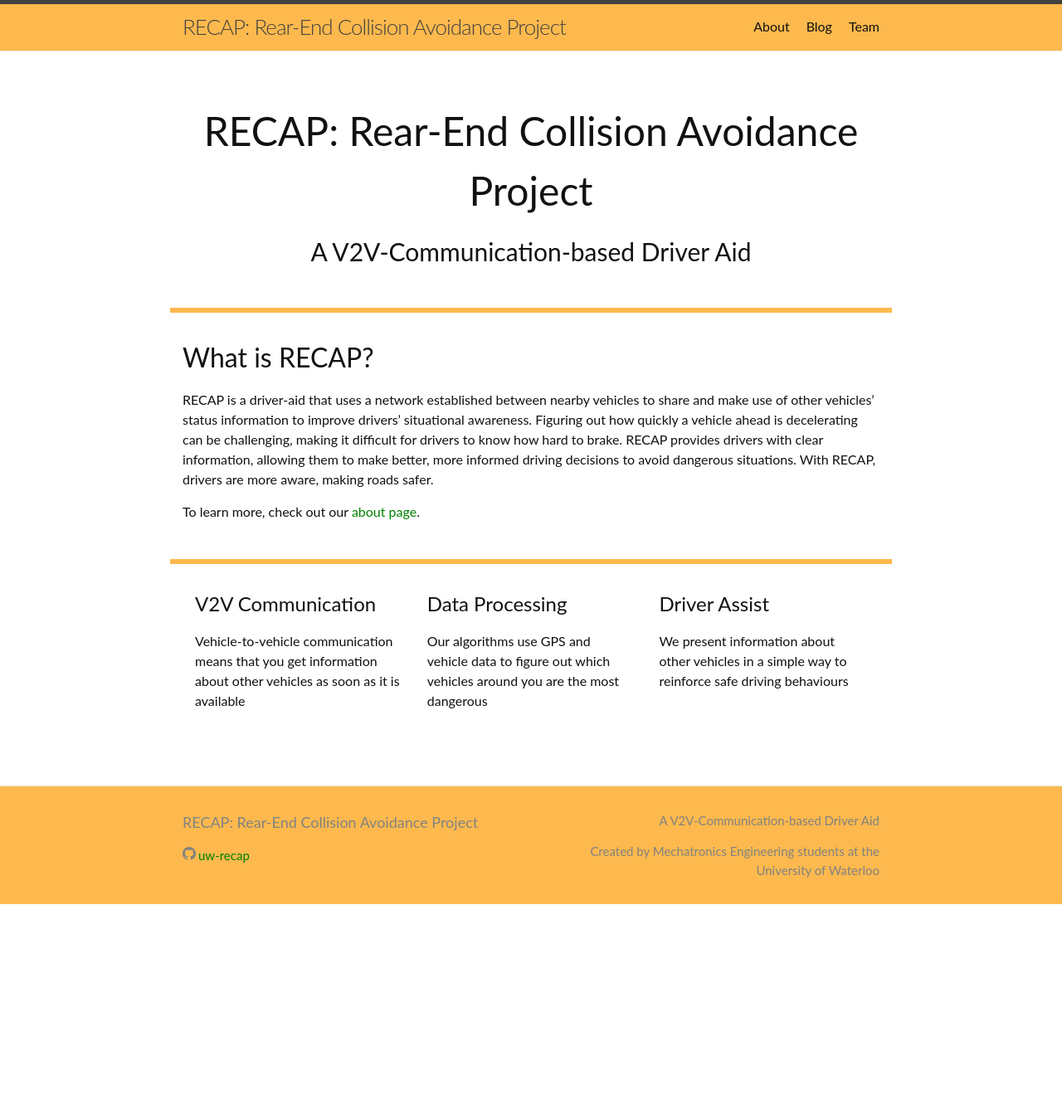
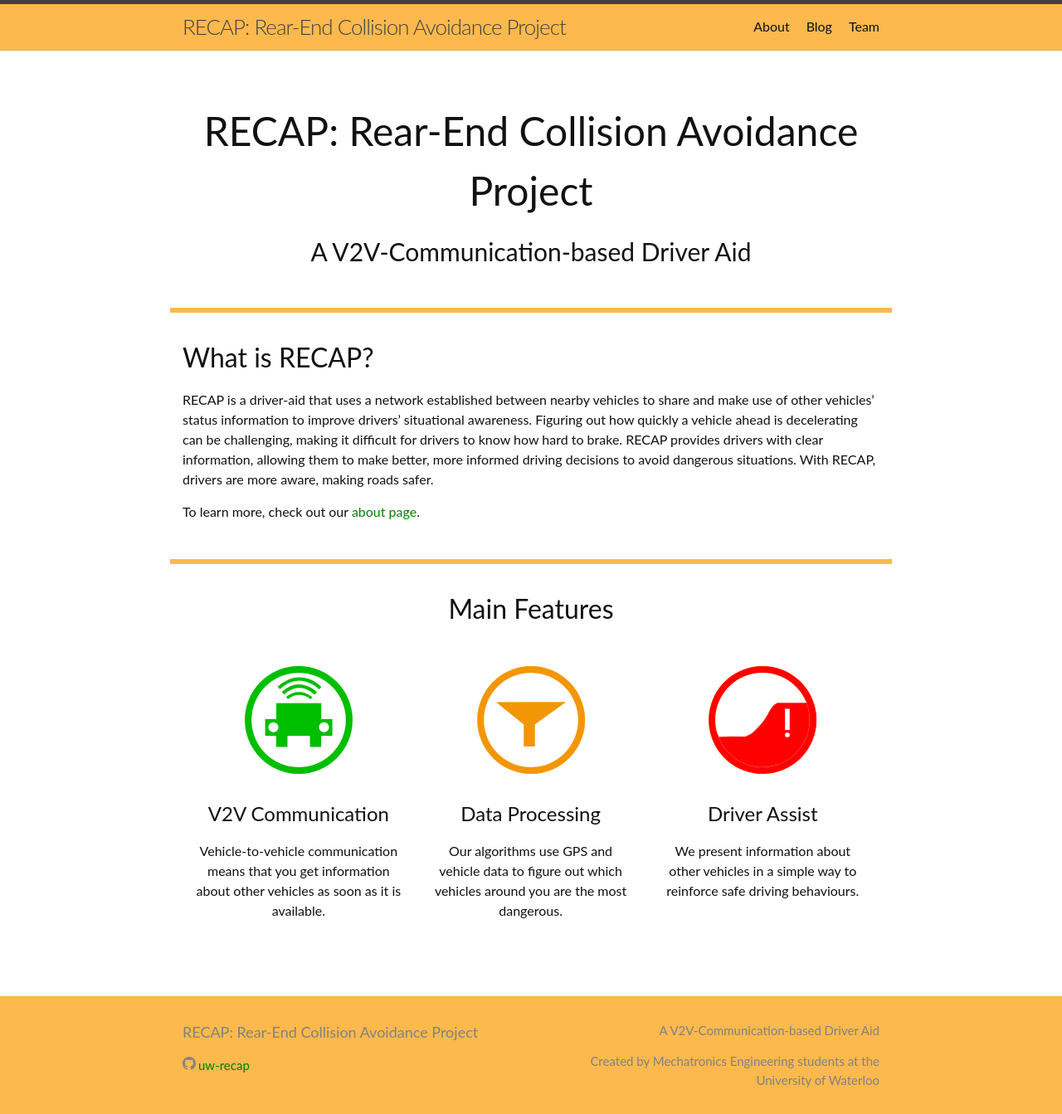
Before and after one commit to uw-recap/uw-recap.github.io, a Jekyll site: the page built from index.md, in a window 1280 px wide. Shown: the whole page at 83% size. Built offline with Jekyll 4.4.1, drawn with Linux system fonts in a browser that asks for light colours; before the commit the page ends 1090 px from its top, so only the background shows below that.

Commit message:
Home page completed

```diff
--- a/_includes/home-feature.html
+++ b/_includes/home-feature.html
@@ -1,6 +1,7 @@
 <div class="home-feature {{ include.class }}">
   <div class="feature-icon">
   <!-- put icon here -->
+    <img class="home-feature-icon" src="{{ include.icon }}" />
   </div>
   <h2>{{ include.title }}</h2>
   {{ include.content }}
--- a/_layouts/home.html
+++ b/_layouts/home.html
@@ -24,18 +24,26 @@ layout: default
 
     <div class="home-section">
       <div class="wrapper">
+        <div class="home-main-title wrapper">
+          <div class="home-main-title-text">
+            <h1>Main Features</h1>
+          </div>
+        </div>
         {% include home-feature.html
             class="leftmost"
             title=page.feature-title-1
             content=page.feature-content-1
+            icon="/assets/img/v2v-comm.svg"
         %}
         {% include home-feature.html
             title=page.feature-title-2
             content=page.feature-content-2
+            icon="/assets/img/filter2.svg"
         %}
         {% include home-feature.html
             title=page.feature-title-3
             content=page.feature-content-3
+            icon="/assets/img/UI.svg"
         %}
       </div>
     </div>
--- a/_sass/custom.scss
+++ b/_sass/custom.scss
@@ -40,6 +40,14 @@
   margin-right: $spacing-unit/2;
   margin-bottom: $spacing-unit;
   margin-left: $spacing-unit/2;
+  text-align: center;
+}
+
+.home-feature-icon {
+  width: 130px;
+  height: 130px;
+  margin: $spacing-unit auto;
+  display: block;
 }
 
 .footer-col-left {
--- a/index.md
+++ b/index.md
@@ -2,13 +2,13 @@
 layout: home
 
 feature-title-1: V2V Communication
-feature-content-1: Vehicle-to-vehicle communication means that you get information about other vehicles as soon as it is available
+feature-content-1: Vehicle-to-vehicle communication means that you get information about other vehicles as soon as it is available.
 
 feature-title-2: Data Processing
-feature-content-2: Our algorithms use GPS and vehicle data to figure out which vehicles around you are the most dangerous
+feature-content-2: Our algorithms use GPS and vehicle data to figure out which vehicles around you are the most dangerous.
 
 feature-title-3: Driver Assist
-feature-content-3: We present information about other vehicles in a simple way to reinforce safe driving behaviours
+feature-content-3: We present information about other vehicles in a simple way to reinforce safe driving behaviours.
 ---
 <!-- Main homepage info -->
 # What is RECAP?
```
Also changed, not shown: assets/img/UI.svg (added), assets/img/filter.svg (added), assets/img/filter2.svg (added), assets/img/v2v-comm.svg (added).
